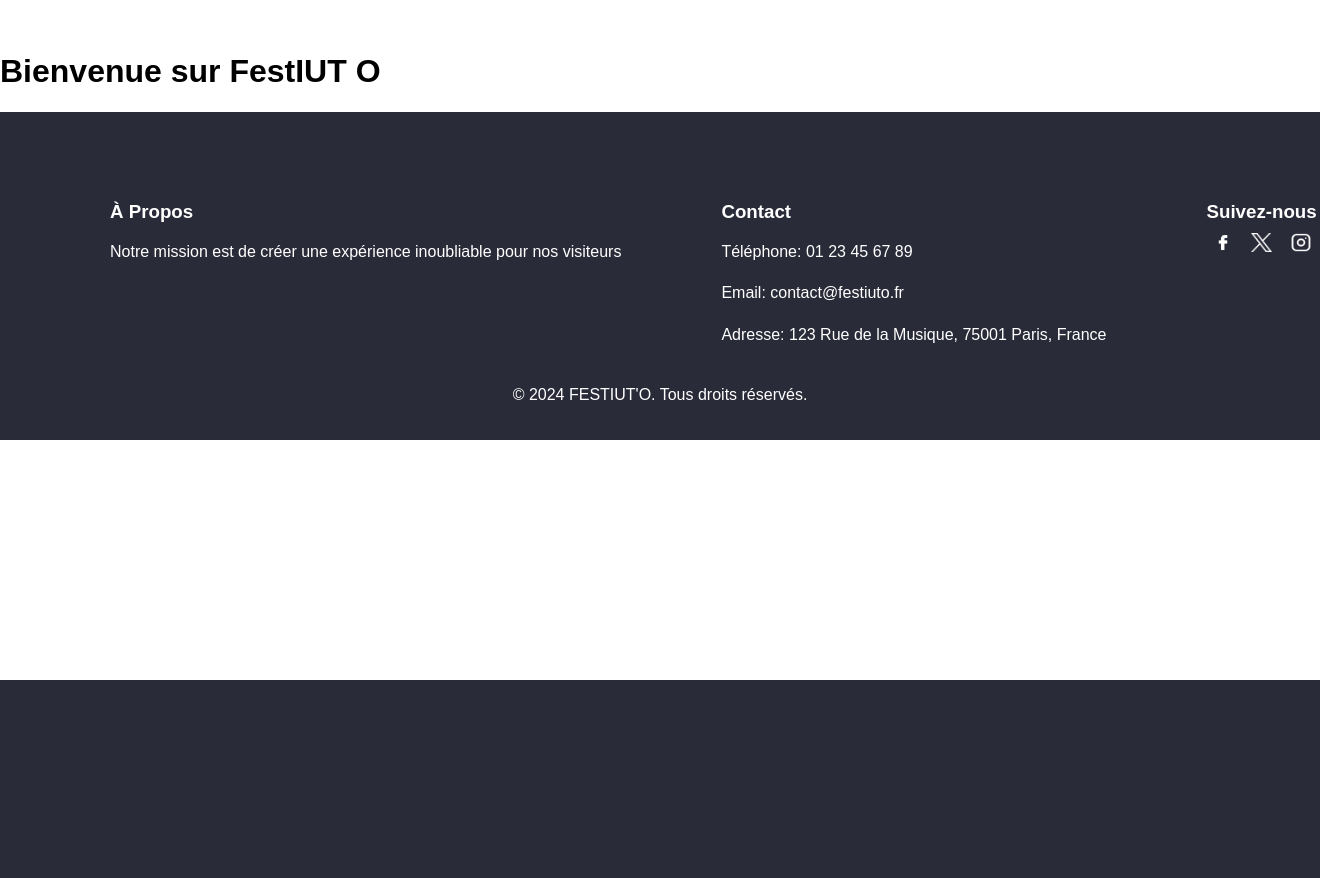
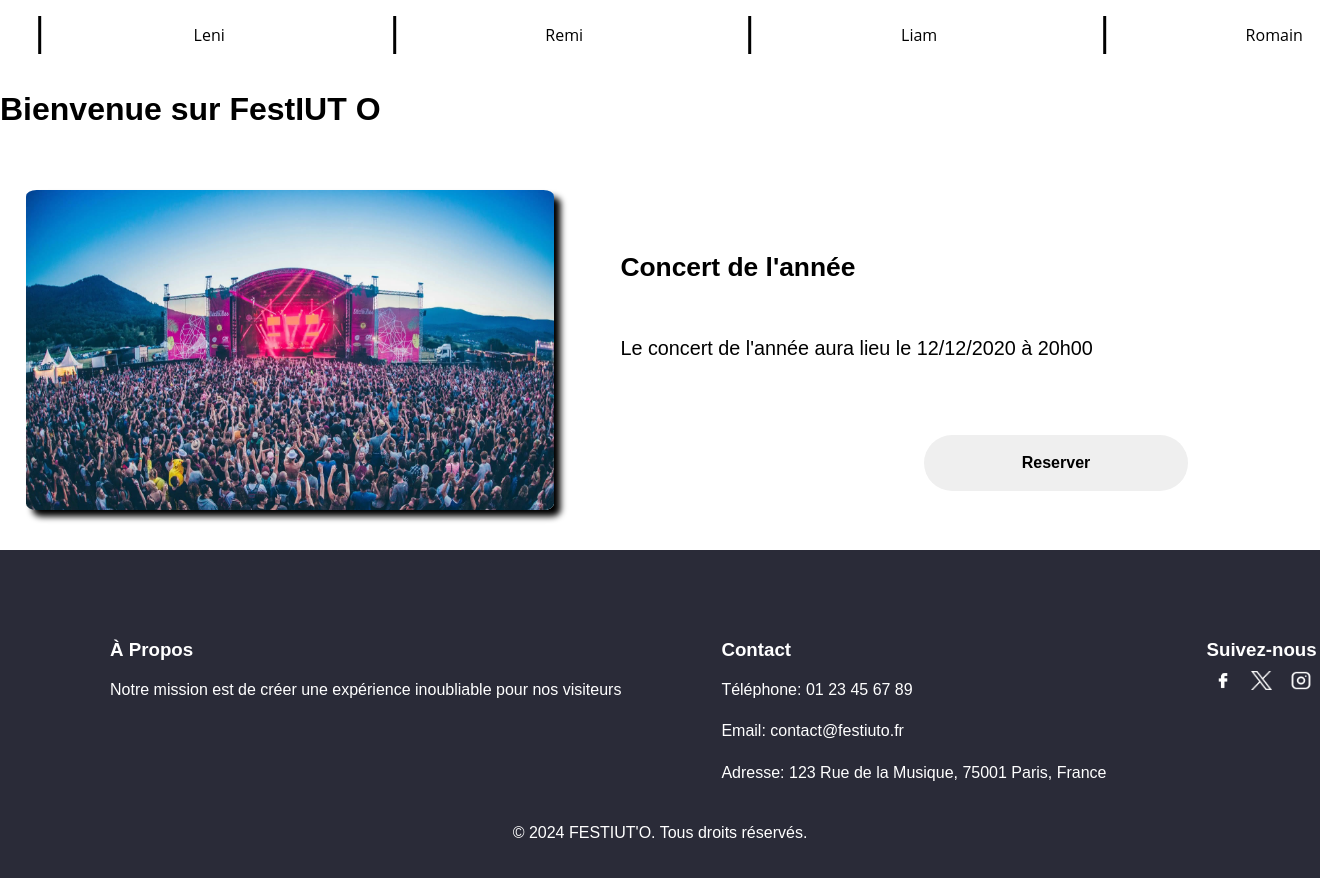
Before and after one commit to LeniChabilan/SAE-FESTUITO, a Flask app: page / in a window 1320 px wide. Shown: the part 120-998 px from the top of the page. Before the commit the page ends 800 px from the top, so only its background shows below. Run offline with Flask 3, Linux system fonts and the light colour scheme; data that the repository does not hold is empty; parts of the project's set-up code (start-up, migrations or seed data) failed here and were passed over; some libraries are stand-ins or nearby versions.

Commit message:
Revert "Lien bd"

```diff
--- a/Flask/files/requetes.py
+++ b/Flask/files/requetes.py
@@ -1,5 +1,5 @@
 from .models import *
-from sqlalchemy import create_engine,asc
+from sqlalchemy import create_engine
 from sqlalchemy.ext.declarative import declarative_base
 from sqlalchemy.orm import sessionmaker
 from sqlalchemy import func
@@ -18,10 +18,10 @@ from flask_login import UserMixin
 from .app import login_manager
 
 def login():
-    login='debray'
-    passwd='debray'
+    login='chabilan'
+    passwd='chabilan'
     serveur='servinfo-maria'
-    bd='DBdebray'
+    bd='DBchabilan'
     engine=create_engine('mysql+mysqldb://'+login+':'+passwd+'@'+serveur+'/'+bd, echo=False)
     Session = sessionmaker(bind=engine)
     session = Session()
@@ -43,7 +43,7 @@ def get_info_artiste(id):
     session=login()
     return session.query(Artiste).filter(Artiste.artisteId==id).first()
 
-def get_info_concert():
+def get_info_tous_concert():
     session=login()
     return session.query(Concert).all()
 
@@ -135,9 +135,3 @@ def sup_concert(id):
     except:
         session.rollback()
         return "Erreur"
-
-def get_prochain_concert():
-    session=login()
-
-    conc=session.query(Concert).filter(Concert.dateHeureDebutConcert>=datetime.now()).order_by(asc(Concert.dateHeureDebutConcert)).first()
-    return conc
--- a/Flask/files/static/home.css
+++ b/Flask/files/static/home.css
@@ -123,7 +123,6 @@ main{
   box-sizing: border-box;
   padding: 1em;
 
-
   color: black
   font-weight: 200;
   display: flex;
@@ -151,7 +150,6 @@ main{
   animation-play-state: paused;
 }
 .Marquee-tag {
-  text-decoration: none;
   width: 20em;
   margin: 0 0.5em;
   padding: 0.5em;
--- a/Flask/files/templates/base.html
+++ b/Flask/files/templates/base.html
@@ -22,7 +22,7 @@
       <div class="centre">
         <a href="{{ url_for('home') }}" id="bouton_se_connecter">Accueil</a>
         <a href="{{ url_for('programmation') }}" id="bouton_se_connecter">Programmation</a>
-        <a href="{{ url_for('billeterie', concertId=1) }}" id="bouton_se_connecter">Billetterie</a>
+        <a href="{{ url_for('billeterie') }}" id="bouton_se_connecter">Billetterie</a>
       </div>
       <div class="droite">
         <ul>
--- a/Flask/files/templates/billeterie.html
+++ b/Flask/files/templates/billeterie.html
@@ -2,7 +2,7 @@
 <link rel="stylesheet" href="{{ url_for('static',filename='billeterie.css')}}" />
 {% endblock %} {% block content %}
 <main>
-    <p>Billeterie du concert de {{ concert.groupe.nomGM }}</p>
+    <p>billeterie</p>
 </main>
 
 
--- a/Flask/files/templates/home.html
+++ b/Flask/files/templates/home.html
@@ -6,29 +6,36 @@
   <div class="auteur">
     <div class="Marquee">
       <div class="Marquee-content">
-        {% for conc in lesConcerts %}
-        <a class="Marquee-tag" href="{{ url_for('billeterie', concertId=conc.concertId) }}">{{ conc.groupe.nomGM }}</a>
-        {% endfor %}
+        <div class="Marquee-tag">Liam</div>
+        <div class="Marquee-tag">Romain</div>
+        <div class="Marquee-tag">Nathan</div>
+        <div class="Marquee-tag">Antoine</div>
+        <div class="Marquee-tag">Leni</div>
+        <div class="Marquee-tag">Remi</div>
+        <div class="Marquee-tag">Liam</div>
+        <div class="Marquee-tag">Romain</div>
+        <div class="Marquee-tag">Nathan</div>
+        <div class="Marquee-tag">Antoine</div>
+        <div class="Marquee-tag">Leni</div>
+        <div class="Marquee-tag">Remi</div>
 
       </div>
     </div>
   </div>
   <h1>Bienvenue sur FestIUT O</h1>
-  {% if prochain %}
+
   <div class="concert">
     <img class="img-concert" src="{{ url_for('static', filename='img/fond.jpg') }}" alt="">
     <div class="concert-info">
-      <h2 id="titre">Prochain concert</h2>
-      <p id="date">{{ prochain.dateHeureDebutConcert }}</p>
-      <p id="description">{{ prochain.groupe.descriptionGM }}</p>
-      <a class="bouton-reserver" href="{{ url_for('billeterie', concertId=prochain.concertId) }}">
+      <h2 id="titre">Concert de l'année</h2>
+      <p id="description">Le concert de l'année aura lieu le 12/12/2020 à 20h00</p>
+      <a class="bouton-reserver" href="{{ url_for('programmation') }}">
         <button class="buttonOrg">
           <span>Reserver</span>
         </button>
       </a>
     </div>
   </div>
-  {% endif %}
 
 
 </main>
--- a/Flask/files/views.py
+++ b/Flask/files/views.py
@@ -1,20 +1,15 @@
 from .app import *
 from flask import render_template, flash, redirect, url_for, request
-from .models import *
-from .requetes import *
-
-
-PROCHAIN=get_prochain_concert()
 
 @app.route("/")
 def home():
-    return render_template("home.html", title="Home", lesConcerts=get_info_concert(),prochain=PROCHAIN)
+    return render_template("home.html", title="Home")
 
 
-@app.route("/billeterie/<int:concertId>", methods=["GET", "POST"])
-def billeterie(concertId):
-    return render_template("billeterie.html", concert=get_info_un_concert(concertId))
+@app.route("/billeterie")
+def billeterie():
+    return render_template("billeterie.html")
 
 @app.route("/programmation")
 def programmation():
-    return render_template("programmation.html", lesConcerts=get_info_concert())
+    return render_template("programmation.html")
```
Also changed, not shown: Flask/files/templates/programmation.html (+5 -5 lines).
